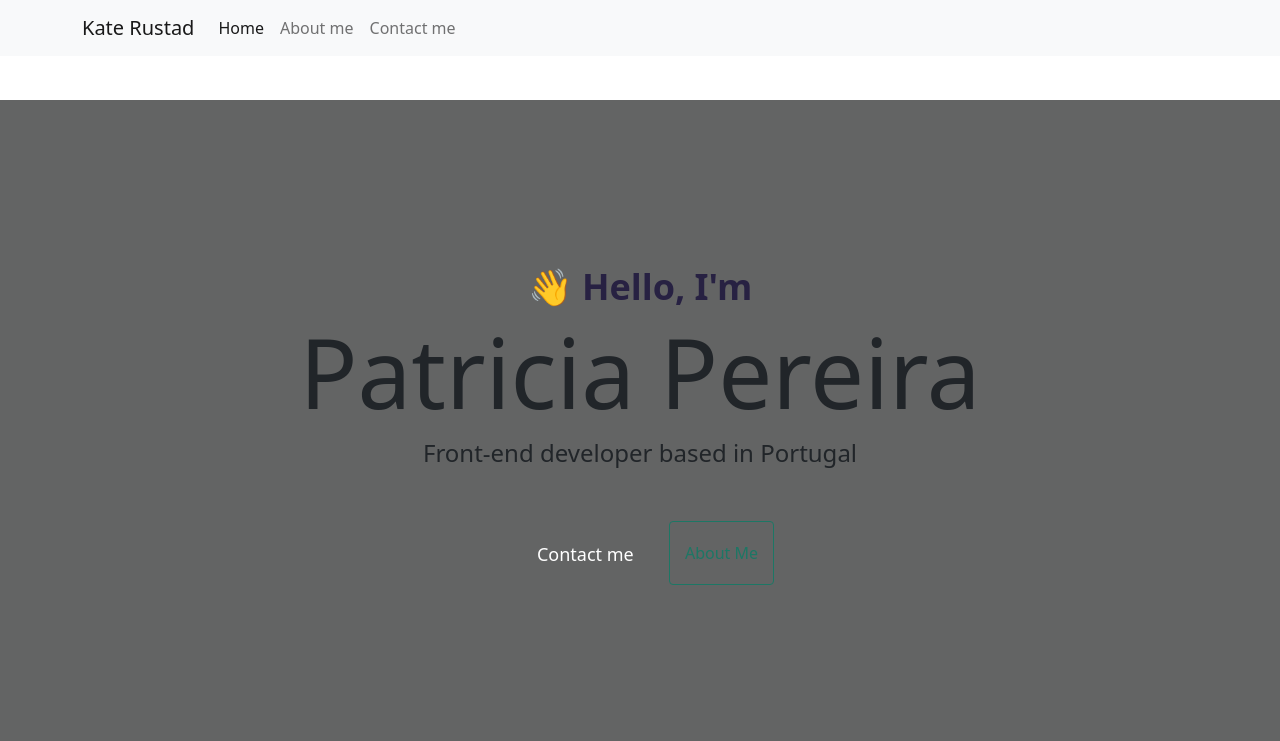
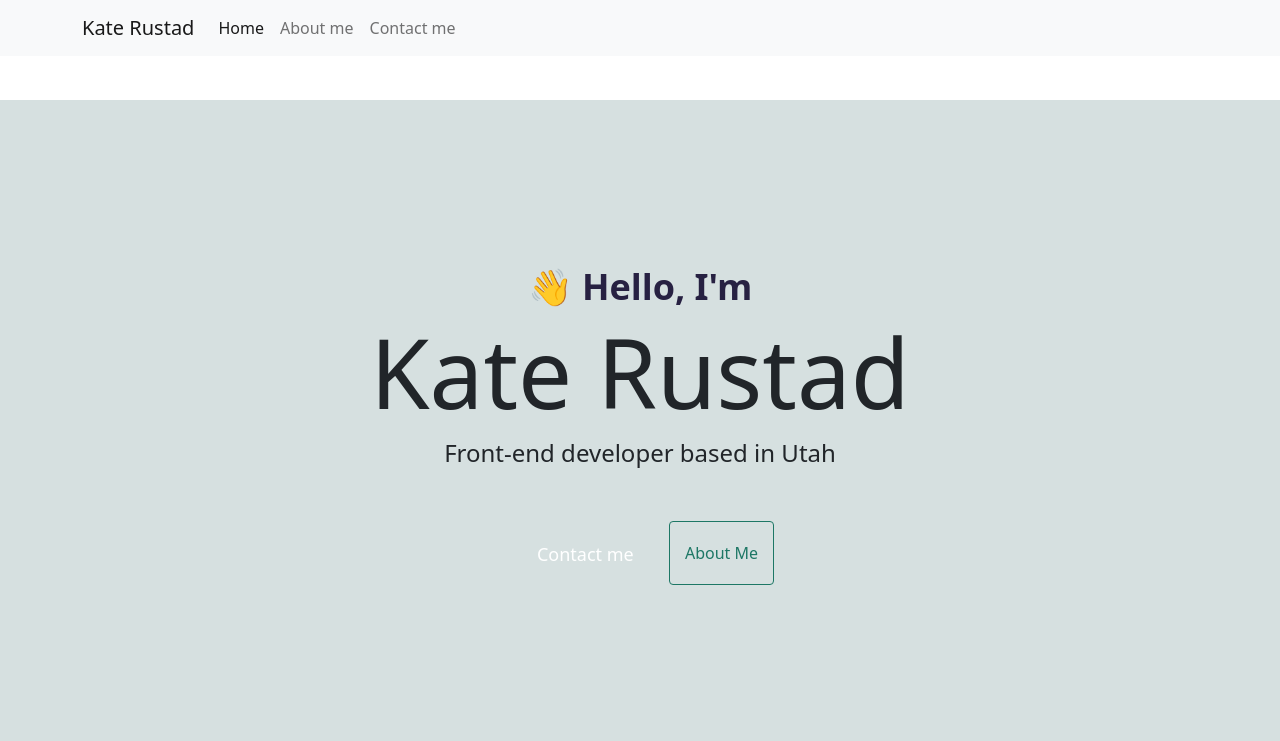
Before and after one commit to katenrustad/About-me-Project, a plain HTML site: page index.html in a window 1280 px wide. Shown: the top 741 px of the page. Drawn offline with nearby package versions, Linux system fonts and the light colour scheme.

Commit message:
hero color

```diff
--- a/index.html
+++ b/index.html
@@ -53,8 +53,8 @@
     <body>
       <div class="hero">
         <p>👋 Hello, I'm</p>
-        <h1>Patricia Pereira</h1>
-        <h2 class="mb-5">Front-end developer based in Portugal</h2>
+        <h1>Kate Rustad</h1>
+        <h2 class="mb-5">Front-end developer based in Utah</h2>
         <div>
           <a href="about.html#contact" class="btn btn-branding">Contact me</a>
           <a href="about.html" class="secondary-link">About me</a>
--- a/style.css
+++ b/style.css
@@ -1,6 +1,7 @@
 :root {
   --primary-color: #1d7765;
   --secondary-color: #636464;
+  --third-color: #d6e0e0;
   --box-shadow: 0 5px 10px rgba(0, 0, 0, 0.3);
 }
 
@@ -102,7 +103,7 @@ p {
   color: var(--secondary-color);
 }
 .hero {
-  background: var(--secondary-color);
+  background: var(--third-color);
   text-align: center;
   padding: 160px 20px;
 }
```
